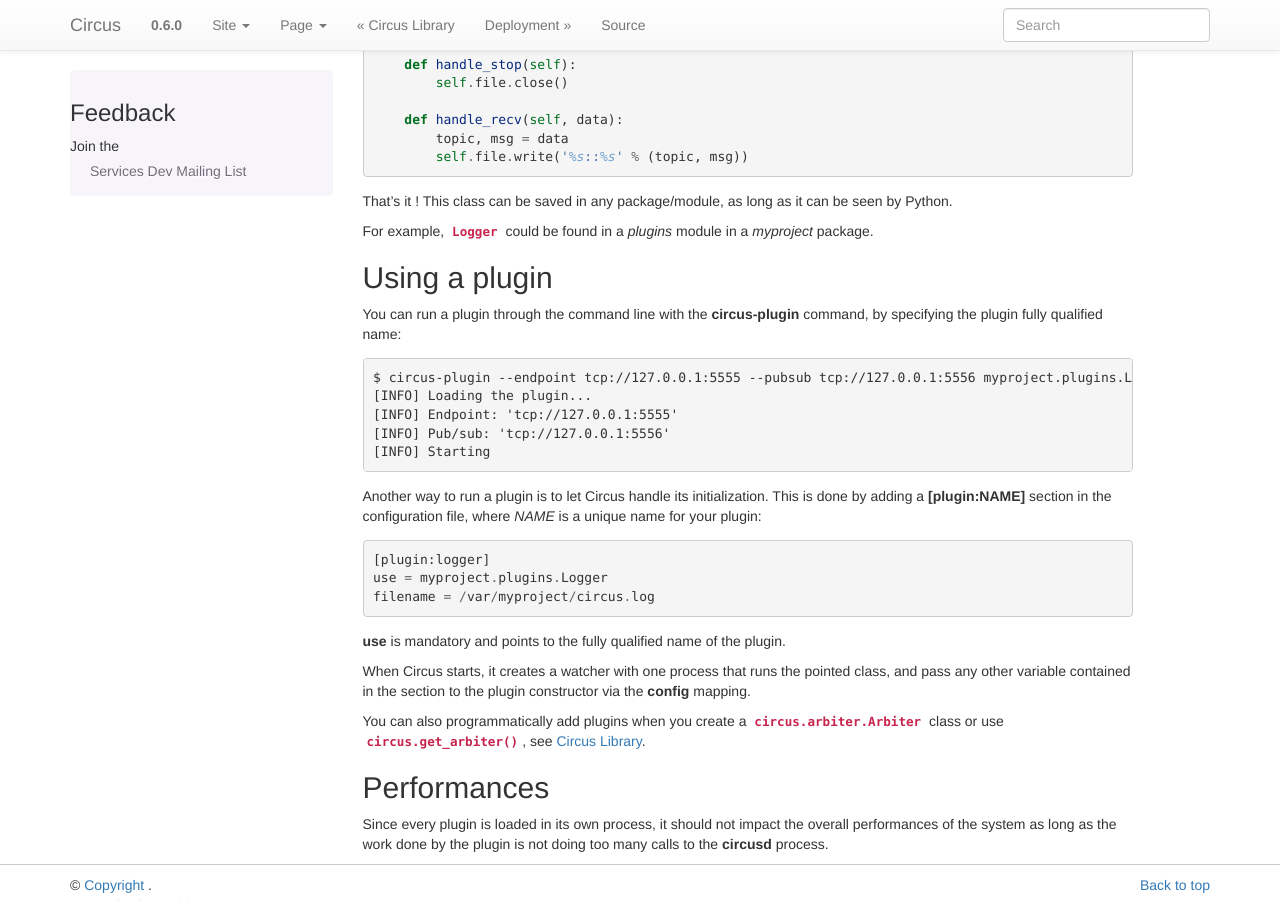
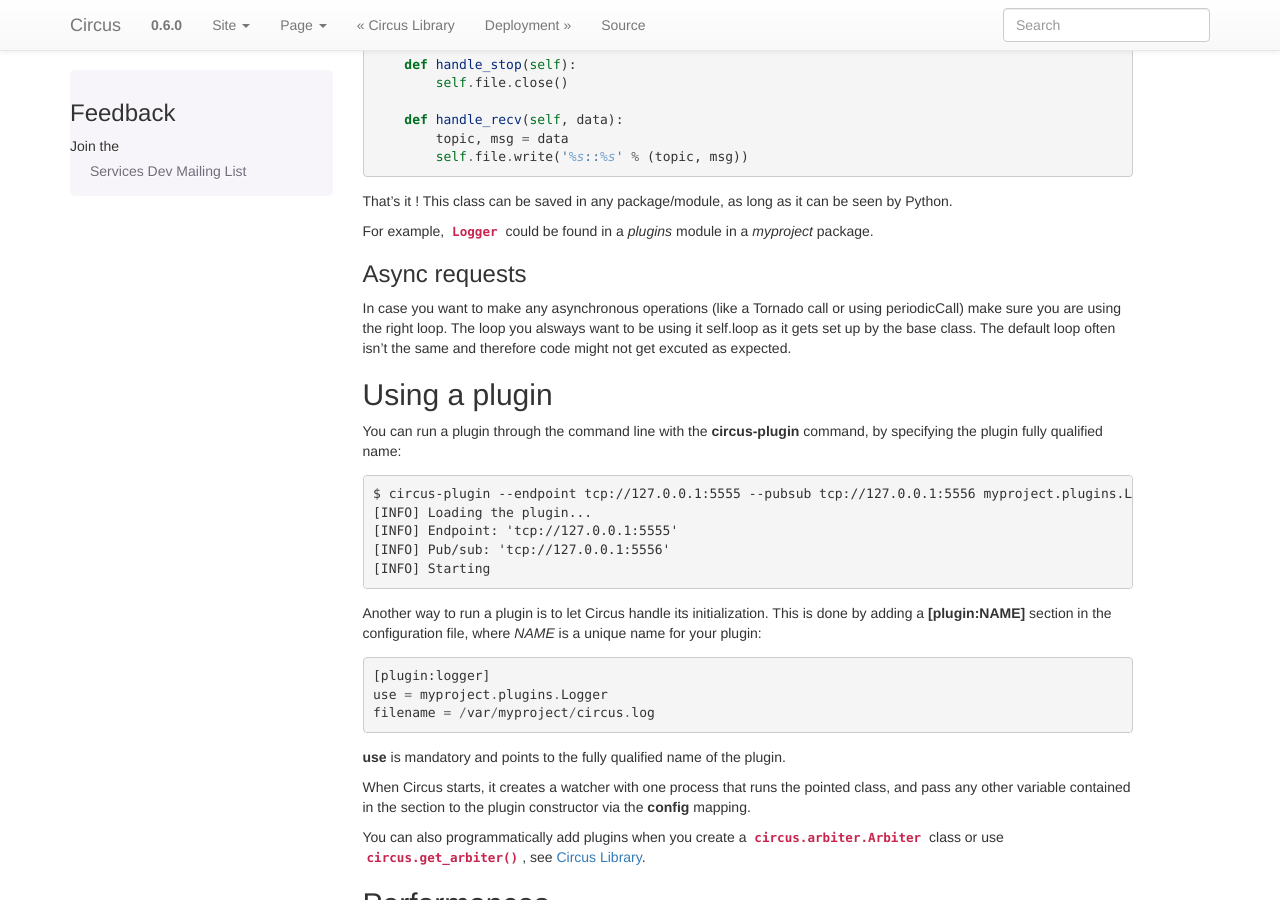
Before and after one commit to circus-tent/circus, a Sphinx documentation site: the page built from docs/source/plugins.rst, in a window 1280 px wide and 900 px high, scrolled down 1274 px. Built offline with Sphinx 7.4.7, drawn with Linux system fonts in a browser that asks for light colours; pages that are not in the unit, such as notebooks, are missing from menus.

Commit message:
add important note about the loop

```diff
--- a/docs/source/plugins.rst
+++ b/docs/source/plugins.rst
@@ -95,6 +95,14 @@
 For example, :class:`Logger` could be found in a *plugins* module in a
 *myproject* package.
 
+Async requests
+~~~~~~~~~~~~~~~
+
+In case you want to make any asynchronous operations (like a Tornado call or using
+periodicCall) make sure you are using the right loop. The loop you alsways want to
+be using it self.loop as it gets set up by the base class. The default loop often
+isn't the same and therefore code might not get excuted as expected.
+
 
 Using a plugin
 --------------
```
